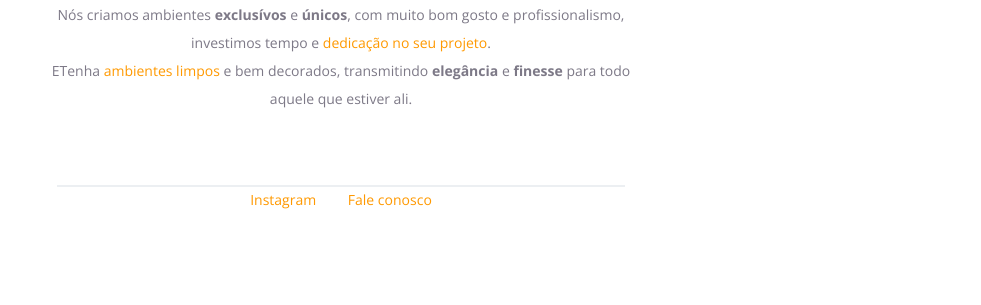
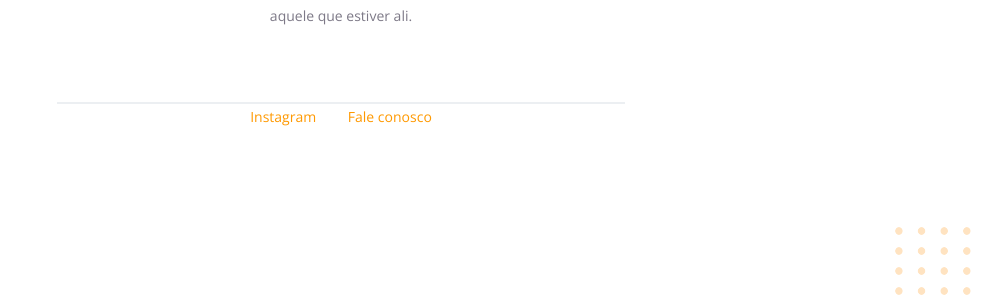
Before and after one commit to rafaelitajahy/explorer, a plain HTML site: page projeto01/index.html in a window 1280 px wide. Shown: the part 495-800 px from the top of the page, without its empty margins (299-1280 px from the left). Drawn offline with nearby package versions, Linux system fonts and the light colour scheme.

Commit message:
adiciona css para #balls

```diff
--- a/projeto01/index.html
+++ b/projeto01/index.html
@@ -16,10 +16,6 @@
     />
   </head>
   <body>
-    <img
-      src="images/balls.svg"
-      alt="Bolinhas laranjas no canto direito inferior"
-    />
     <div id="hero">
       <img
         src="images/image.jpg"
@@ -42,5 +38,10 @@
       <a href="#" target="_blank">Instagram</a>
       <a href="#" target="_blank">Fale conosco</a>
     </div>
+    <img
+      id="balls"
+      src="images/balls.svg"
+      alt="Bolinhas laranjas no canto direito inferior"
+    />
   </body>
 </html>
--- a/projeto01/style.css
+++ b/projeto01/style.css
@@ -58,3 +58,9 @@ a {
   margin: 0 auto 8px;
   border: 1px solid #eceff2;
 }
+
+#balls{
+  position: fixed;
+  bottom: 0px;
+  right: 0px;
+}
```
